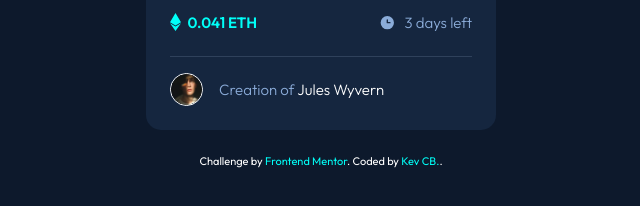
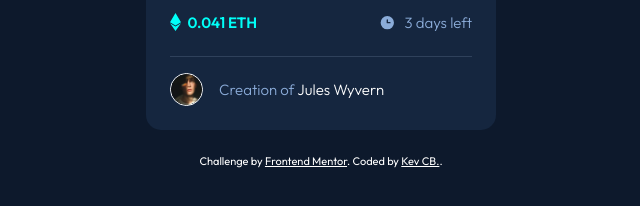
Before and after one commit to kevencb/NTF-preview-card, a plain HTML site: page index.html in a window 1280 px wide. Shown: the part 524-730 px from the top of the page, without its empty margins (319-959 px from the left). Drawn offline with Linux system fonts and the light colour scheme.

Commit message:
Updated project

```diff
--- a/sass/main.scss
+++ b/sass/main.scss
@@ -156,6 +156,7 @@ footer.attribution {
     color: var(--white);
 }
 footer.attribution a {
-    color: var(--cyan);
+    color: var(--white);
     font-weight: var(--bold);
+    text-decoration: underline;
 }
```
Also changed, not shown: css/main.css, 1 other file.
